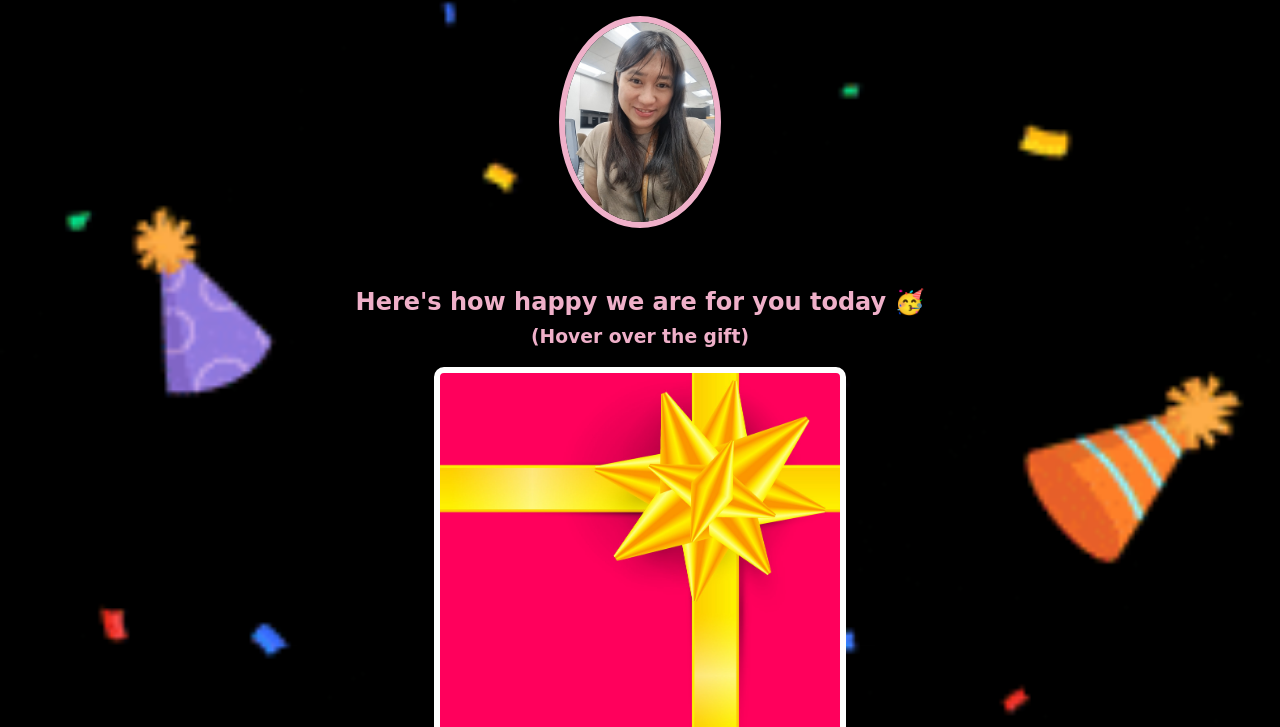
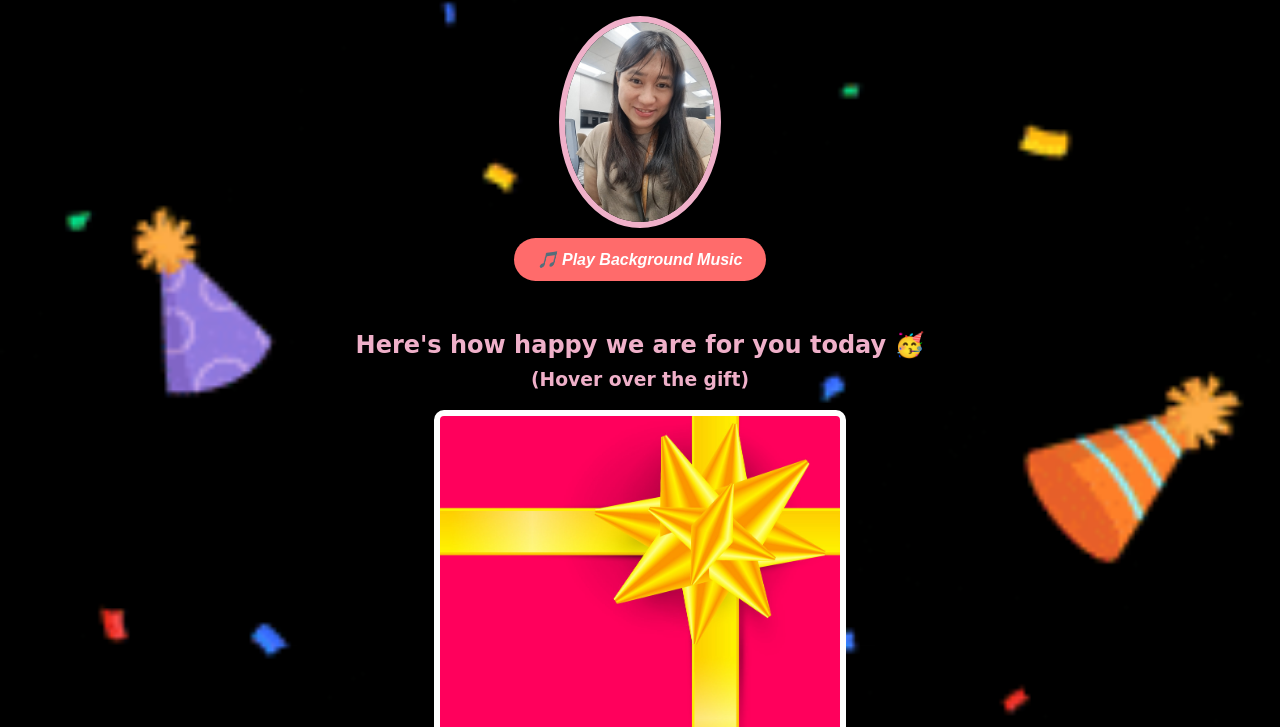
Before and after one commit to ReyLorca/ging-bday, a website built with Vite: page index.html in a window 1280 px wide. Shown: the part 73-800 px from the top of the page. Built offline with nearby package versions, Linux system fonts and the light colour scheme; a web font is replaced by a local one.

Commit message:
Add audio

```diff
--- a/index.html
+++ b/index.html
@@ -7,7 +7,9 @@
         <link rel="preconnect" href="https://fonts.gstatic.com" crossorigin>
         <link href="https://fonts.googleapis.com/css2?family=Happy+Monkey&display=swap" rel="stylesheet">
         <link rel="stylesheet" href="styles.css">
-        <audio id="birthday-audio" src="happy birthday.mp3" autoplay loop></audio>
+        <audio id="birthday-music" loop>
+            <source src="happy birthday.mp3" type="audio/mpeg">
+        </audio>
         <title>Birthday Card</title>
     </head>
     <body>
@@ -17,7 +19,7 @@
             <!-- <h2 id="bday-age">24 years old</h2>
             <h4 id="bday-date">01.11.2022</h4> -->
         </div>
-
+        <button id="audio-control-btn" onclick="togglePlay()">🎵 Play Background Music</button>
         <div class="gift-section">
             <h2 class="gift-title">Here's how happy we are for you today 🥳</h2>
             <h3 class="gift-hint">(Hover over the gift)</h3>
@@ -43,6 +45,21 @@
             <h2 class="gift-title">This one's for you, my friend 🥂</h2>
             <div class="gift-img" id="gift-img-cheers"></div>
         </div>
+        <script>
+function togglePlay() {
+  const audio = document.getElementById("birthday-music");
+  const btn = document.getElementById("audio-control-btn");
 
+  if (audio.paused) {
+    audio.play();
+    btn.innerHTML = "⏸️ Pause Music";
+    btn.classList.add("playing"); // Applies the green background style
+  } else {
+    audio.pause();
+    btn.innerHTML = "🎵 Play Background Music";
+    btn.classList.remove("playing");
+  }
+}
+</script>
     </body>
 </html>
--- a/styles.css
+++ b/styles.css
@@ -83,3 +83,26 @@ h1, h2, h3, h4, p {
 #gift-img-cheers:hover {
     background-image: url("images/cheers.gif");
 }
+#audio-control-btn {
+  background-color: #ff6b6b; /* Vibrant pink/red */
+  color: white;
+  font-style: italic;
+  font-size: 16px;
+  font-family: sans-serif;
+  font-weight: bold;
+  padding: 12px 24px;
+  border: none;
+  border-radius: 25px; /* Rounded pill shape */
+  cursor: pointer;
+  box-shadow: 0 4px 6px rgba(0, 0, 0, 0.1);
+  transition: all 0.2s ease;
+}
+
+#audio-control-btn:hover {
+  background-color: #ff5252;
+  transform: translateY(-2px);
+  box-shadow: 0 6px 12px rgba(0, 0, 0, 0.15);
+}
+#audio-control-btn.playing {
+  background-color: #4caf50; /* Changes green to indicate 'active' */
+}
```
